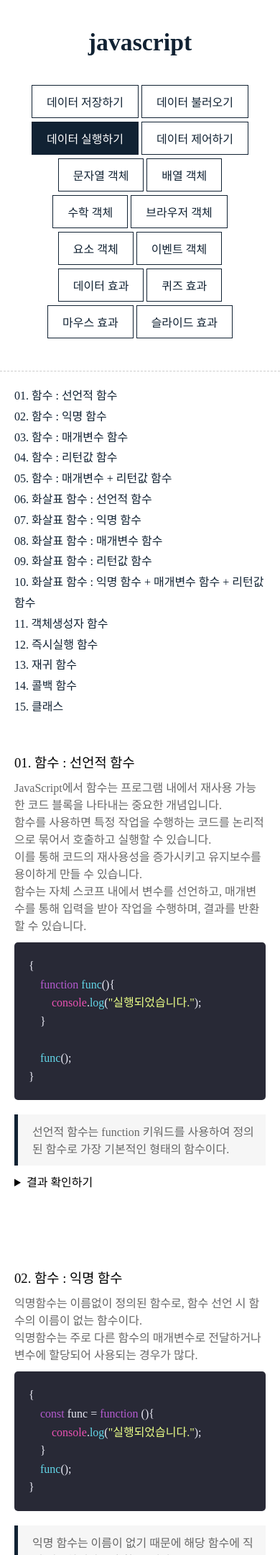
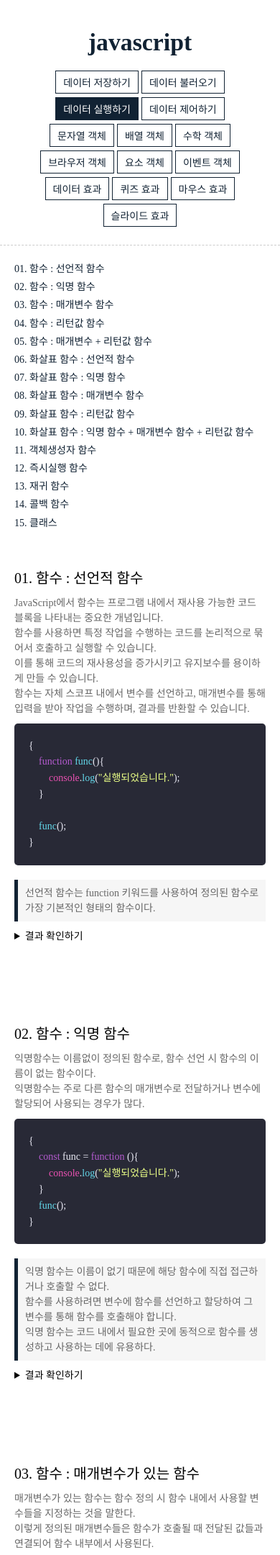
Before and after one commit to chfhr22/web2024, a PHP site: page /javascript/javascript03.html in a window 390 px wide. Shown: the top 2160 px of the page at 72% size. Run offline with PHP 8.4, Linux system fonts and the light colour scheme; some web fonts are replaced.

Commit message:
2023.09.13 모바일 수정

```diff
--- a/javascript/css/style.css
+++ b/javascript/css/style.css
@@ -217,13 +217,41 @@ li {
     text-align: left;
 }
 @media (max-width: 800px){
+    #header {
+        padding: 20px;
+    }
+    #header h1 {
+        padding: 20px;
+    }
+    #header nav ul li a {
+        padding: 5px 10px;
+        font-size: 14px;
+    }
     .main__menu {
         padding: 20px;
+        font-size: 14px;
     }
     .main__sample {
-    padding: 20px;
+        padding: 20px;
+    }
+    .main__sample .sample h3 {
+        font-size: 20px;
+    }
+    .main__sample .sample p {
+        font-size: 14px;
+    }
+    .main__sample .sample .desc {
+        font-size: 14px;
+        padding: 8px 5px 8px 10px;
+    }
+    .main__sample .sample .result {
+        font-size: 14px;
+        line-height: 1.6;
     }
     .main__desc {
         padding: 20px;
     }
+    pre code.hljs {
+        font-size: 14px;
+    }
 }
--- a/javascript/index.html
+++ b/javascript/index.html
@@ -47,6 +47,12 @@
         main nav ul li a:hover {
             background-color: #123;
             color: #fff;
+        }
+
+        @media (max-width: 800px){
+            .animation {
+                overflow: hidden;
+            }
         }
     </style>
 </head>
--- a/javascript/javascript03.html
+++ b/javascript/javascript03.html
@@ -385,6 +385,7 @@
     <!-- script -->
     <script src="../assets/js/highlight.min.js"></script>
     <script>hljs.highlightAll();</script>
+
     <script>
         // 01. 함수 : 선언적 함수
         // 02. 함수 : 익명 함수
--- a/javascript/quiz/quizEffect04.html
+++ b/javascript/quiz/quizEffect04.html
@@ -7,7 +7,7 @@
 
     <link rel="stylesheet" href="assets/css/quiz.css">
 </head>
-<body>userAnswer
+<body>
     <header id="header">
         <h1>
             <a href="..//index.html">Quiz</a>
```
